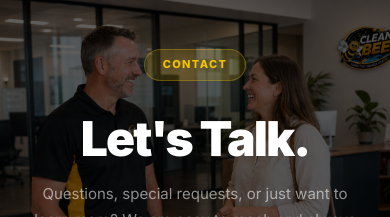
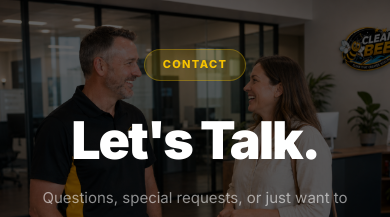
Before and after one commit to alekwayne3-crypto/personal_site, a React (Vite) app in the folder client/: page /contact in a window 390 px wide. Shown: the part 107-324 px from the top of the page. Built offline with nearby package versions, Linux system fonts and the light colour scheme.

Commit message:
Reduce Let's Talk font size on mobile

```diff
--- a/client/src/pages/ContactPage.css
+++ b/client/src/pages/ContactPage.css
@@ -47,6 +47,7 @@
 
 @media (max-width: 480px) {
   .cp-hero { padding: 56px 0 72px; }
+  .cp-hero-title { font-size: 52px; }
   .cp-hero-sub { font-size: 15px; }
 }
 
```
